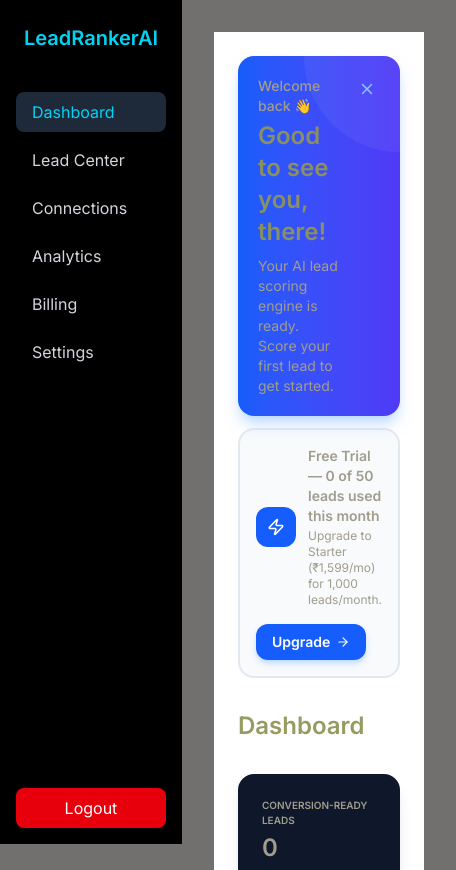
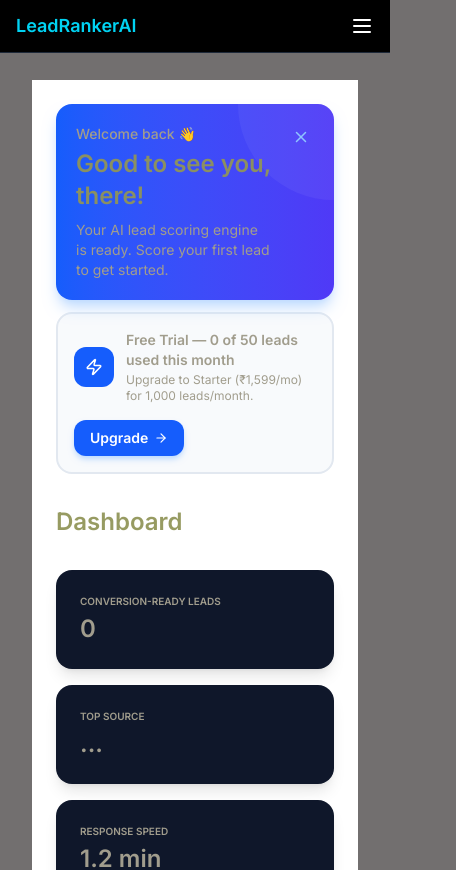
Before and after one commit to nadsprsd/real-estate-leadscorer, a React (Vite) app in the folder frontend/: page / in a window 390 px wide. Shown: the top 870 px of the page, 456 px wide, since content can reach past the window. Built offline with nearby package versions, Linux system fonts and the light colour scheme; no server answers; sample sign-in values are in the browser's storage.

Commit message:
fix: mobile responsive sidebar with hamburger menu

```diff
--- a/frontend/src/components/Sidebar.tsx
+++ b/frontend/src/components/Sidebar.tsx
@@ -1,14 +1,11 @@
 import { NavLink, useNavigate } from "react-router-dom"
 import { useAuthStore } from "../store/authStore"
-import { api } from "../lib/api"
-
-
-
+import { useState } from "react"
 
 export default function Sidebar() {
-
   const logout = useAuthStore((s) => s.logout)
   const navigate = useNavigate()
+  const [open, setOpen] = useState(false)
 
   function handleLogout() {
     logout()
@@ -25,18 +22,57 @@
   ]
 
   return (
-    <div className="w-64 h-screen bg-black text-white flex flex-col justify-between">
+    <>
+      {/* Mobile top bar */}
+      <div className="md:hidden fixed top-0 left-0 right-0 z-50 bg-black flex items-center justify-between px-4 py-3 border-b border-gray-800">
+        <span className="text-cyan-400 text-lg font-bold">LeadRankerAI</span>
+        <button
+          onClick={() => setOpen(!open)}
+          className="text-white focus:outline-none"
+        >
+          {open ? (
+            // X icon
+            <svg xmlns="http://www.w3.org/2000/svg" className="h-6 w-6" fill="none" viewBox="0 0 24 24" stroke="currentColor">
+              <path strokeLinecap="round" strokeLinejoin="round" strokeWidth={2} d="M6 18L18 6M6 6l12 12" />
+            </svg>
+          ) : (
+            // Hamburger icon
+            <svg xmlns="http://www.w3.org/2000/svg" className="h-6 w-6" fill="none" viewBox="0 0 24 24" stroke="currentColor">
+              <path strokeLinecap="round" strokeLinejoin="round" strokeWidth={2} d="M4 6h16M4 12h16M4 18h16" />
+            </svg>
+          )}
+        </button>
+      </div>
 
+      {/* Mobile overlay */}
+      {open && (
+        <div
+          className="md:hidden fixed inset-0 z-40 bg-black bg-opacity-60"
+          onClick={() => setOpen(false)}
+        />
+      )}
+
+      {/* Sidebar — desktop always visible, mobile slide-in */}
+      <div
+        className={`
+          fixed md:static z-40 top-0 left-0 h-screen w-64 bg-black text-white flex flex-col justify-between
+          transform transition-transform duration-300
+          ${open ? "translate-x-0" : "-translate-x-full"}
+          md:translate-x-0
+        `}
+      >
         <div>
-        <div className="p-6 text-xl font-bold text-cyan-400">
+          <div className="p-6 text-xl font-bold text-cyan-400 hidden md:block">
             LeadRankerAI
           </div>
-
+          {/* Spacer on mobile for top bar */}
+          <div className="h-14 md:hidden" />
           <nav className="flex flex-col gap-2 p-4">
             {navItems.map((item) => (
               <NavLink
                 key={item.path}
                 to={item.path}
+                onClick={() => setOpen(false)}
                 className={({ isActive }) =>
                   `px-4 py-2 rounded-lg transition ${
                     isActive
@@ -50,7 +86,6 @@
             ))}
           </nav>
         </div>
-
         <div className="p-4">
           <button
             onClick={handleLogout}
@@ -59,7 +94,7 @@
             Logout
           </button>
         </div>
-
       </div>
+    </>
   )
 }
--- a/frontend/src/layouts/MainLayout.tsx
+++ b/frontend/src/layouts/MainLayout.tsx
@@ -2,20 +2,12 @@
 import { Outlet } from "react-router-dom"
 
 export default function MainLayout() {
-
   return (
-
     <div className="flex bg-basebg text-text">
-
       <Sidebar />
-
-      <main className="flex-1 min-h-screen p-8">
-
+      <main className="flex-1 min-h-screen p-8 pt-20 md:pt-8">
         <Outlet />
-
       </main>
-
     </div>
-
   )
 }
```
Lines whose indentation alone changed are shown as unchanged.
